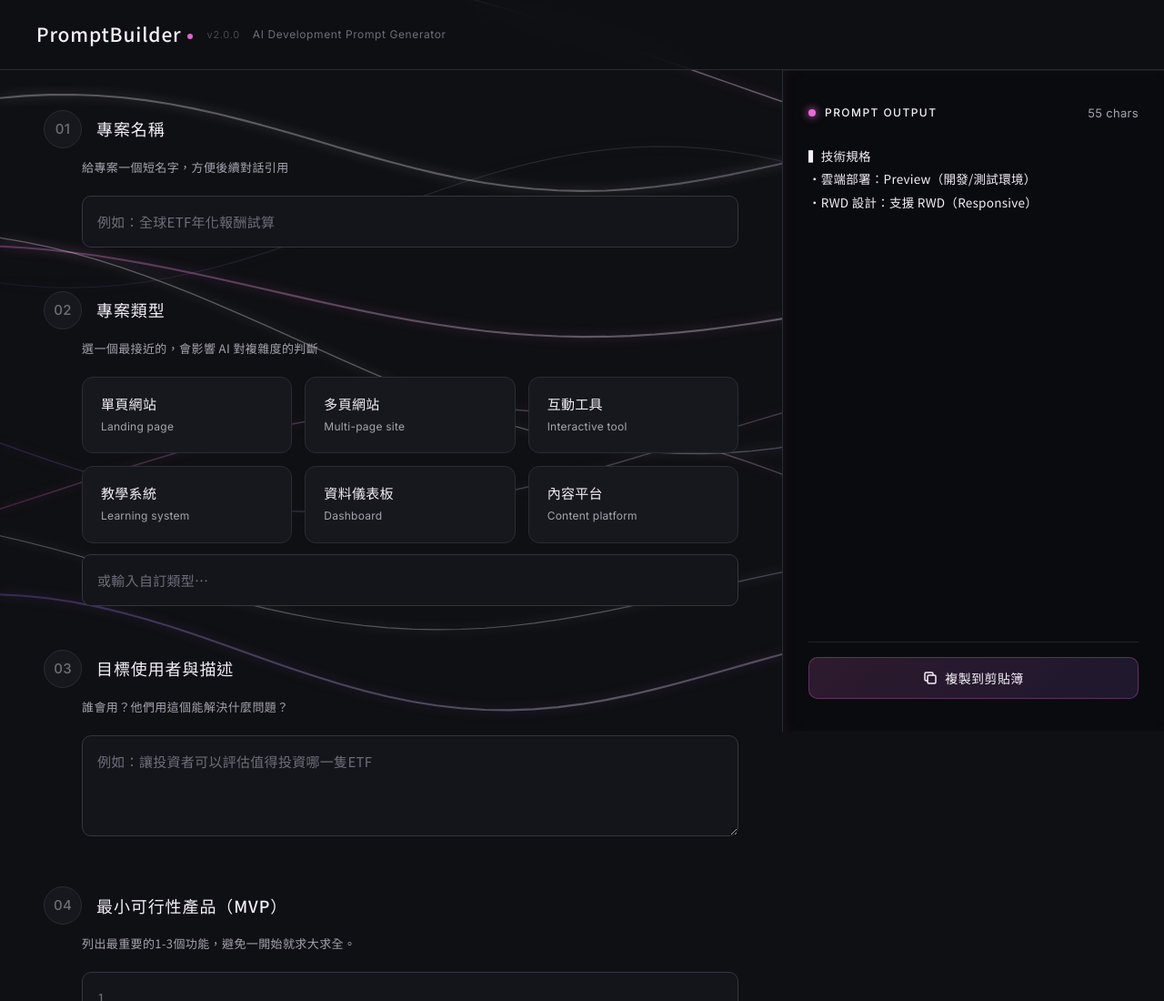
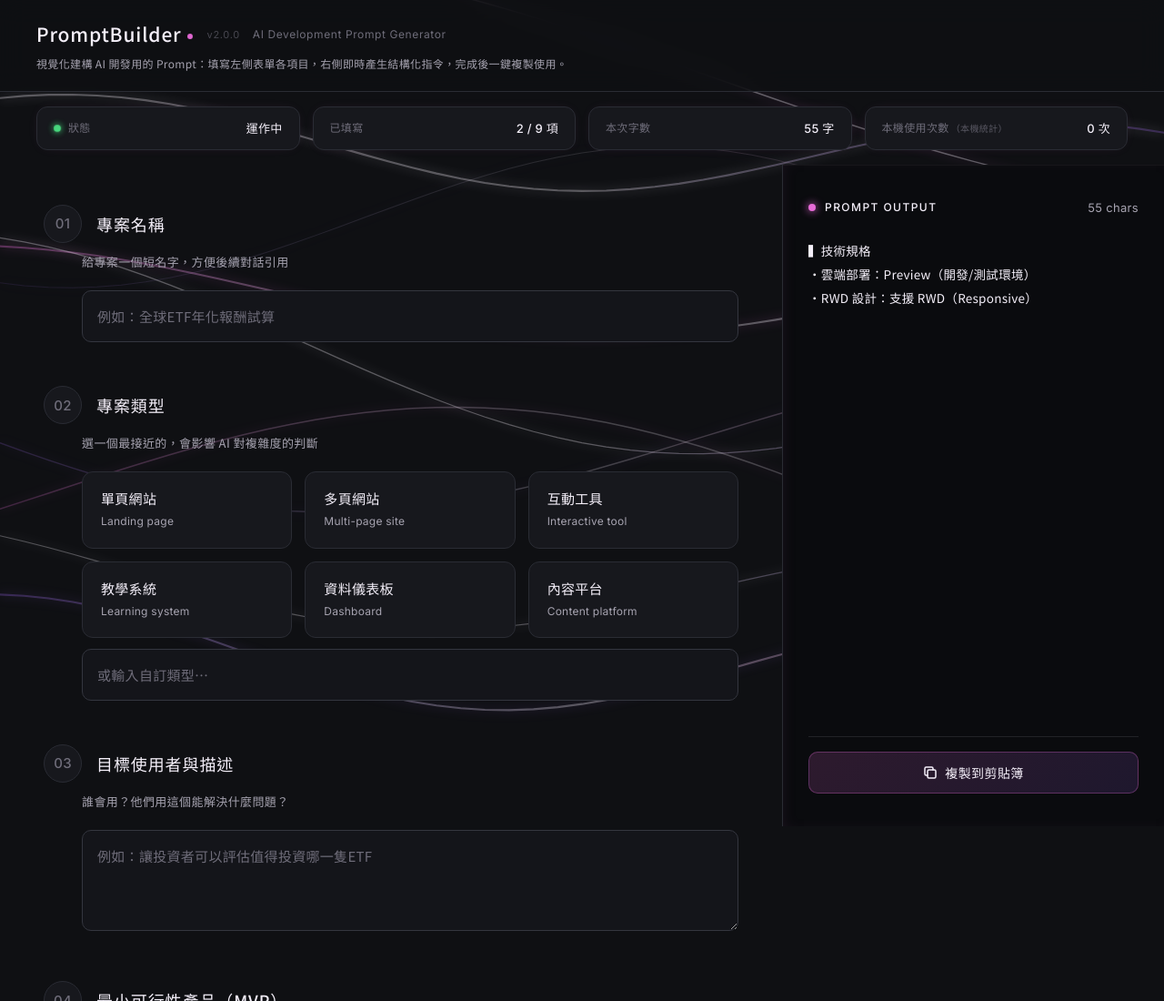
Before and after one commit to clare8628/pbuilder, a website: page index.html in a window 1280 px wide. Shown: the top 1100 px of the page at 91% size. Drawn offline with Linux system fonts and the light colour scheme; animation ran at ten frames a second.

Commit message:
[feat] 加入功能說明與統計儀表列 - Tom's work

```diff
--- a/index.html
+++ b/index.html
@@ -136,6 +136,26 @@
       font-family: var(--font-en);
       font-weight: 400;
       letter-spacing: 0.05em;
+    }
+
+    .app-header-text {
+      display: flex;
+      flex-direction: column;
+      gap: 2px;
+    }
+
+    .app-header-titlerow {
+      display: flex;
+      align-items: center;
+      gap: 14px;
+    }
+
+    .app-desc {
+      font-size: 12px;
+      color: var(--text-secondary);
+      font-weight: 400;
+      letter-spacing: 0.03em;
+      margin-top: 2px;
     }
 
     /* ===== Version Badge =====
@@ -492,6 +512,93 @@
       height: 16px;
     }
 
+    /* ===== Stats Dashboard Bar ===== */
+    .stats-bar {
+      position: relative;
+      z-index: 10;
+      display: flex;
+      align-items: stretch;
+      gap: 14px;
+      max-width: 1400px;
+      margin: 0 auto;
+      padding: 16px 40px;
+      flex-wrap: wrap;
+    }
+
+    .stat-item {
+      flex: 1 1 200px;
+      display: flex;
+      align-items: center;
+      gap: 8px;
+      padding: 12px 18px;
+      background: var(--bg-card);
+      border: 1px solid var(--border-light);
+      border-radius: var(--radius-card);
+      box-shadow: 0 0 16px -10px rgba(232, 107, 216, 0.35);
+      transition: border-color var(--transition-normal), box-shadow var(--transition-normal);
+    }
+
+    .stat-item:hover {
+      border-color: var(--accent-vermilion);
+      box-shadow: 0 0 20px -6px rgba(232, 107, 216, 0.45);
+    }
+
+    .stat-dot {
+      width: 8px;
+      height: 8px;
+      border-radius: 50%;
+      background: #4ade80;
+      box-shadow: 0 0 8px 1px rgba(74, 222, 128, 0.7);
+      flex-shrink: 0;
+      animation: pulse-dot 2.4s ease-in-out infinite;
+    }
+
+    .stat-label {
+      font-size: 12px;
+      color: var(--text-muted);
+      font-family: var(--font-en);
+      letter-spacing: 0.03em;
+      white-space: nowrap;
+    }
+
+    .stat-note {
+      font-size: 10px;
+      color: var(--text-muted);
+      opacity: 0.75;
+      margin-left: 2px;
+    }
+
+    .stat-value {
+      font-size: 13px;
+      font-weight: 500;
+      color: var(--text-primary);
+      font-family: var(--font-en);
+      letter-spacing: 0.02em;
+      margin-left: auto;
+      white-space: nowrap;
+    }
+
+    @media (max-width: 640px) {
+      .stats-bar {
+        padding: 12px 20px;
+        gap: 8px;
+      }
+      .stat-item {
+        flex: 1 1 calc(50% - 8px);
+        padding: 10px 12px;
+        gap: 6px;
+      }
+      .stat-label {
+        font-size: 10.5px;
+      }
+      .stat-value {
+        font-size: 12px;
+      }
+      .stat-note {
+        display: none;
+      }
+    }
+
     /* ===== Responsive ===== */
     @media (max-width: 1200px) {
       .app-container {
@@ -539,6 +646,10 @@
 
       .app-version {
         display: none;
+      }
+
+      .app-desc {
+        font-size: 11px;
       }
 
       .form-panel {
@@ -662,11 +773,37 @@
 
   <!-- Header -->
   <header class="app-header">
-    <span class="app-logo">PromptBuilder<span class="app-logo-dot"></span></span>
-    <!-- 版本號：每次重大更新請手動遞增此處文字 -->
-    <span class="app-version">v2.0.0</span>
-    <span class="app-subtitle">AI Development Prompt Generator</span>
+    <div class="app-header-text">
+      <div class="app-header-titlerow">
+        <span class="app-logo">PromptBuilder<span class="app-logo-dot"></span></span>
+        <!-- 版本號：每次重大更新請手動遞增此處文字 -->
+        <span class="app-version">v2.0.0</span>
+        <span class="app-subtitle">AI Development Prompt Generator</span>
+      </div>
+      <p class="app-desc">視覺化建構 AI 開發用的 Prompt：填寫左側表單各項目，右側即時產生結構化指令，完成後一鍵複製使用。</p>
+    </div>
   </header>
+
+  <!-- Stats Dashboard Bar -->
+  <div class="stats-bar" id="statsBar">
+    <div class="stat-item">
+      <span class="stat-dot" id="statusDot"></span>
+      <span class="stat-label">狀態</span>
+      <span class="stat-value" id="statusValue">運作中</span>
+    </div>
+    <div class="stat-item">
+      <span class="stat-label">已填寫</span>
+      <span class="stat-value" id="filledCount">0 / 9 項</span>
+    </div>
+    <div class="stat-item">
+      <span class="stat-label">本次字數</span>
+      <span class="stat-value" id="statCharCount">0 字</span>
+    </div>
+    <div class="stat-item">
+      <span class="stat-label">本機使用次數<span class="stat-note">（本機統計）</span></span>
+      <span class="stat-value" id="usageCount">0 次</span>
+    </div>
+  </div>
 
   <main class="app-container">
     <!-- ===== Left: Form Panel ===== -->
@@ -914,6 +1051,40 @@
     const charCount = document.getElementById('charCount');
     const btnCopy = document.getElementById('btnCopy');
     const btnCopyText = document.getElementById('btnCopyText');
+    const filledCountEl = document.getElementById('filledCount');
+    const statCharCountEl = document.getElementById('statCharCount');
+    const usageCountEl = document.getElementById('usageCount');
+
+    // ===== Stats: 已填寫項目數 =====
+    const TRACKED_FIELDS = ['projectName', 'projectType', 'targetUser', 'coreMvp', 'visualStyle', 'language', 'deploymentStage', 'rwdSupport', 'dontDo'];
+
+    function updateFilledCount() {
+      if (!filledCountEl) return;
+      let filled = 0;
+      TRACKED_FIELDS.forEach(field => {
+        const val = state[field];
+        if (Array.isArray(val) ? val.length > 0 : !!val) filled++;
+      });
+      filledCountEl.textContent = `${filled} / ${TRACKED_FIELDS.length} 項`;
+    }
+
+    // ===== Stats: 本機使用次數（localStorage，僅計此瀏覽器裝置） =====
+    const USAGE_KEY = 'pbuilder_local_usage_count';
+
+    function getUsageCount() {
+      const v = parseInt(localStorage.getItem(USAGE_KEY) || '0', 10);
+      return isNaN(v) ? 0 : v;
+    }
+
+    function renderUsageCount() {
+      if (usageCountEl) usageCountEl.textContent = `${getUsageCount()} 次`;
+    }
+
+    function incrementUsageCount() {
+      const next = getUsageCount() + 1;
+      localStorage.setItem(USAGE_KEY, String(next));
+      renderUsageCount();
+    }
 
     // ===== Mapping for output display =====
     const deploymentMap = {
@@ -1065,12 +1236,16 @@
       if (!hasAny) {
         outputContent.innerHTML = '<span class="output-empty">填寫左側表單，Prompt 會即時產生於此…</span>';
         charCount.textContent = '0 chars';
+        if (statCharCountEl) statCharCountEl.textContent = '0 字';
+        updateFilledCount();
         return;
       }
 
       const text = parts.join('\n\n');
       outputContent.textContent = text;
       charCount.textContent = `${text.length} chars`;
+      if (statCharCountEl) statCharCountEl.textContent = `${text.length} 字`;
+      updateFilledCount();
     }
 
     // ===== Initialize Default Values =====
@@ -1094,6 +1269,7 @@
 
     // Initialize on page load
     initializeDefaults();
+    renderUsageCount();
 
     // ===== Copy to Clipboard =====
     btnCopy.addEventListener('click', async () => {
@@ -1104,6 +1280,7 @@
         await navigator.clipboard.writeText(text);
         btnCopyText.textContent = '已複製！';
         btnCopy.classList.add('copied');
+        incrementUsageCount();
         setTimeout(() => {
           btnCopyText.textContent = '複製到剪貼簿';
           btnCopy.classList.remove('copied');
@@ -1120,6 +1297,7 @@
         document.body.removeChild(ta);
         btnCopyText.textContent = '已複製！';
         btnCopy.classList.add('copied');
+        incrementUsageCount();
         setTimeout(() => {
           btnCopyText.textContent = '複製到剪貼簿';
           btnCopy.classList.remove('copied');
```
